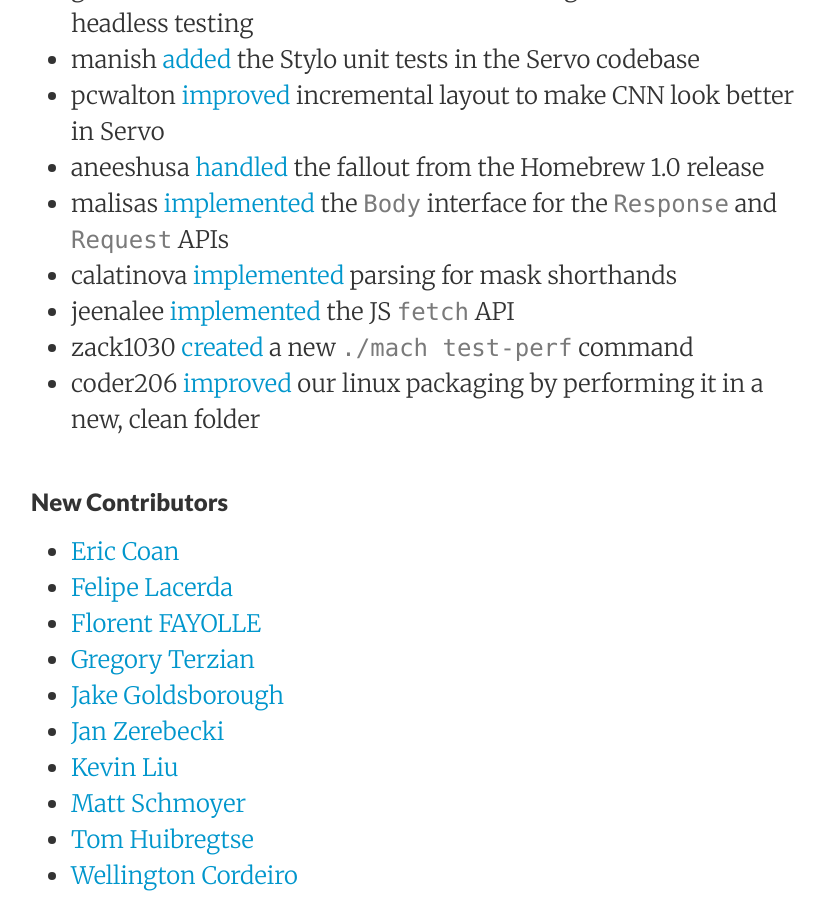
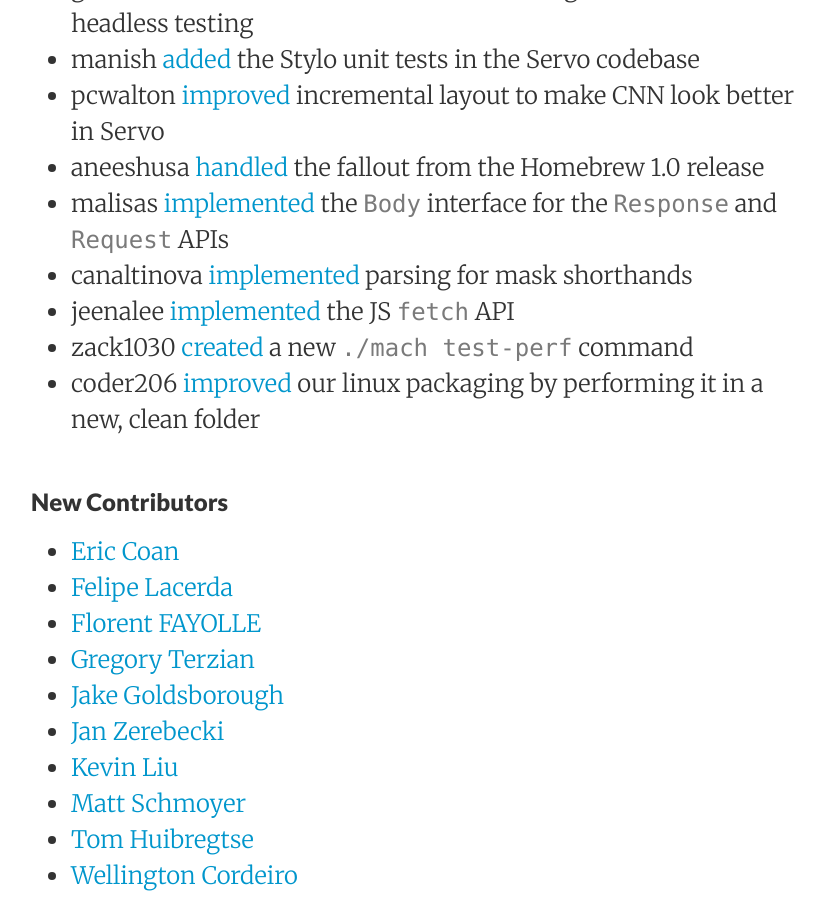
Before and after one commit to servo/blog.servo.org, a Jekyll site: the page built from _posts/2016-10-03-twis-80.md, in a window 1280 px wide and 900 px high, scrolled down 2303 px. Shown: the whole window, without its empty margins (225-1050 px from the left). Built offline with Jekyll 4.4.1, drawn with Linux system fonts in a browser that asks for light colours.

Commit message:
Fix canaltinova's name

```diff
--- a/_posts/2016-10-03-twis-80.md
+++ b/_posts/2016-10-03-twis-80.md
@@ -46,7 +46,7 @@ This week's status updates are [here](http://statusupdates.dev.mozaws.net/projec
  - pcwalton [improved](https://github.com/servo/servo/pull/13346) incremental layout to make CNN look better in Servo
  - aneeshusa [handled](https://github.com/servo/saltfs/pull/483) the fallout from the Homebrew 1.0 release
  - malisas [implemented](https://github.com/servo/servo/pull/13345) the `Body` interface for the `Response` and `Request` APIs
- - calatinova [implemented](https://github.com/servo/servo/pull/13336) parsing for mask shorthands
+ - canaltinova [implemented](https://github.com/servo/servo/pull/13336) parsing for mask shorthands
  - jeenalee [implemented](https://github.com/servo/servo/pull/13323) the JS `fetch` API
  - zack1030 [created](https://github.com/servo/servo/pull/13091) a new `./mach test-perf` command
  - coder206 [improved](https://github.com/servo/servo/pull/12850) our linux packaging by performing it in a new, clean folder
```
